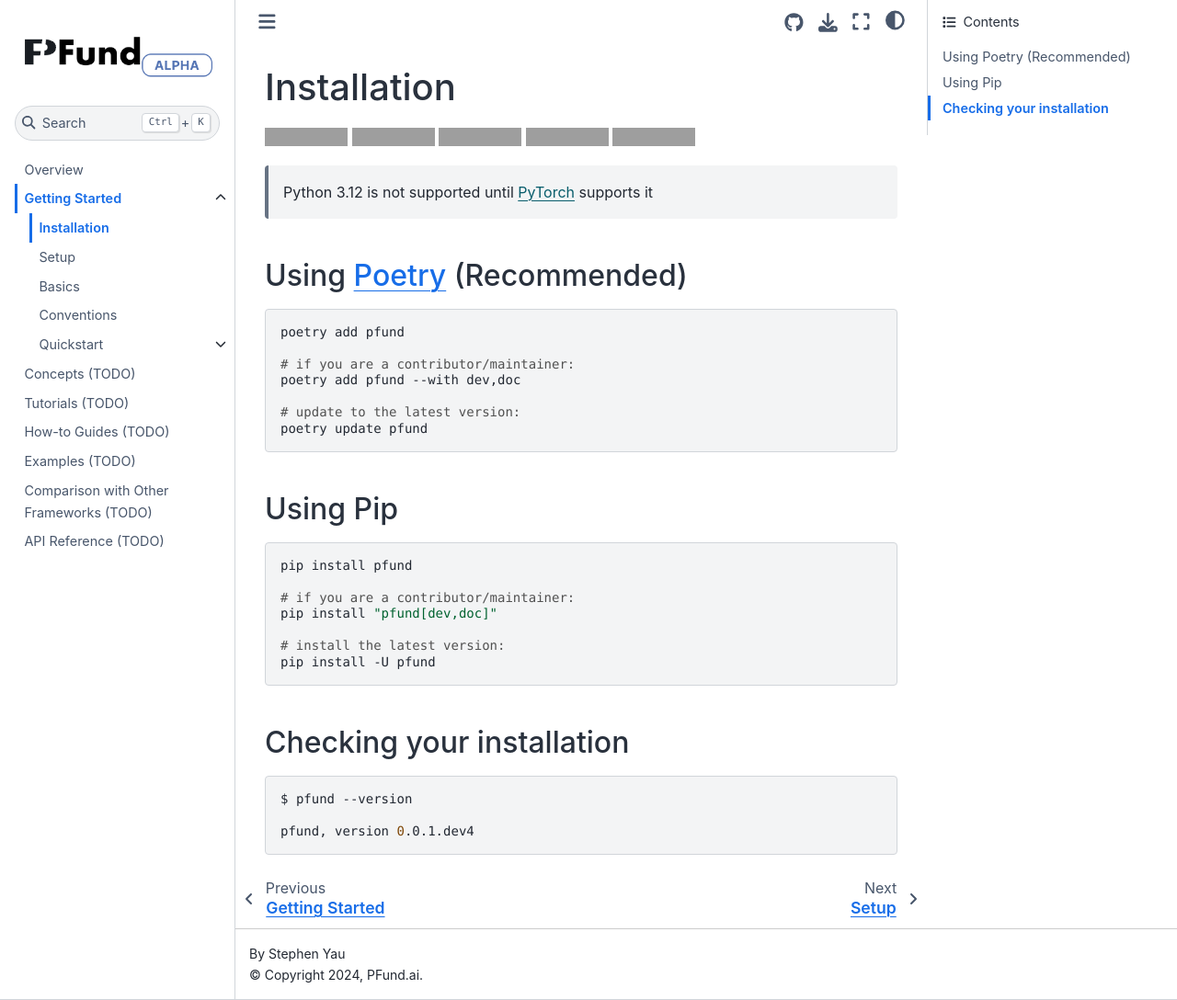
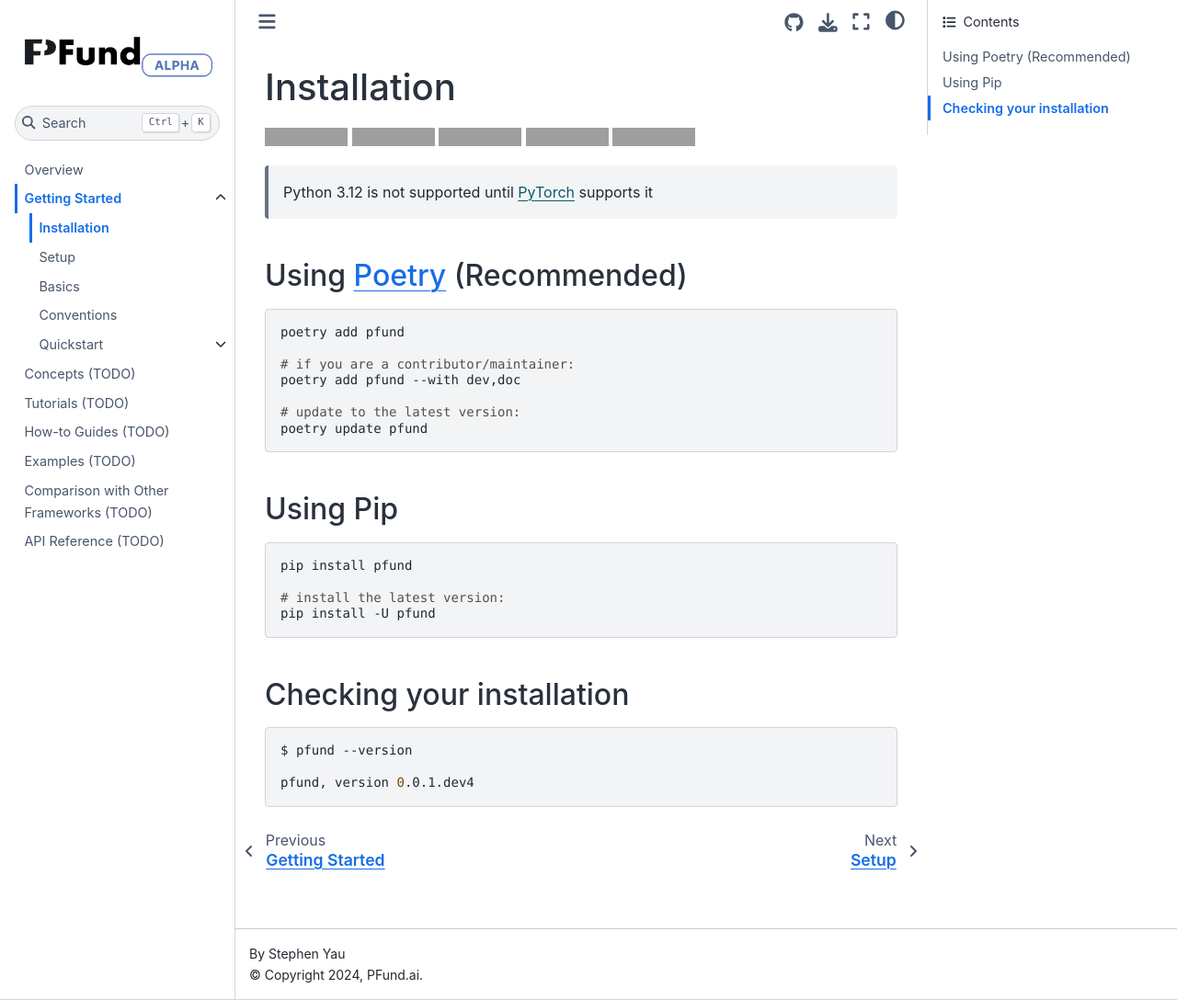
Before and after one commit to PFund-Software-Ltd/pfund, a Jupyter Book: the page built from docs/getting-started/installation.md, in a window 1280 px wide and 1088 px high. Shown: the whole window at 92% size. Built offline with Jupyter Book 1.0.4 settings and Sphinx 7.4.7 and the Sphinx Book theme 1.1.4, drawn with Linux system fonts in a browser that asks for light colours; grey boxes are pictures that could not be loaded.

Commit message:
docs: update

````diff
--- a/docs/getting-started/installation.md
+++ b/docs/getting-started/installation.md
@@ -27,9 +27,6 @@ poetry update pfund
 ```bash
 pip install pfund
 
-# if you are a contributor/maintainer:
-pip install "pfund[dev,doc]"
-
 # install the latest version:
 pip install -U pfund
 ```
````
Also changed, not shown: 1 other file.
